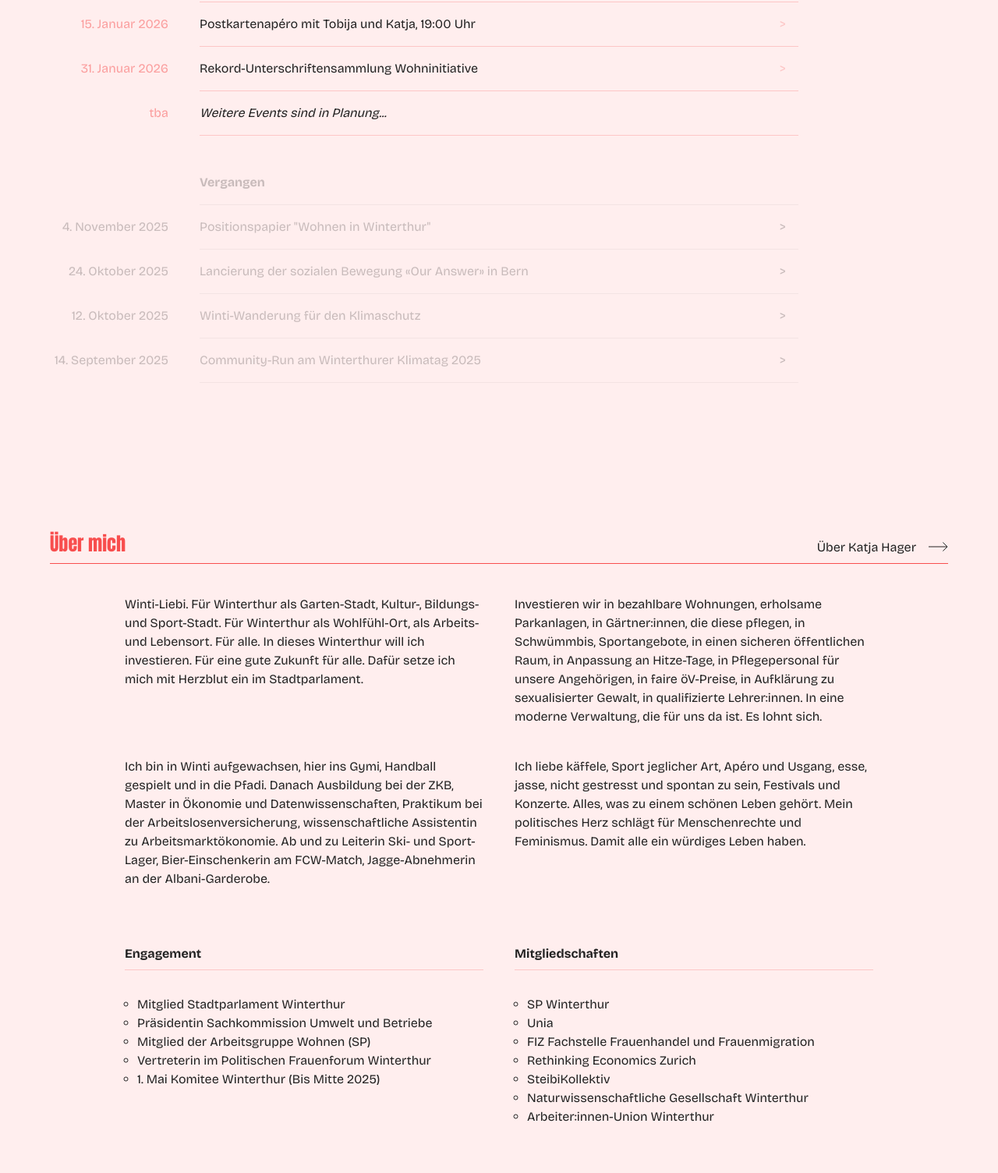
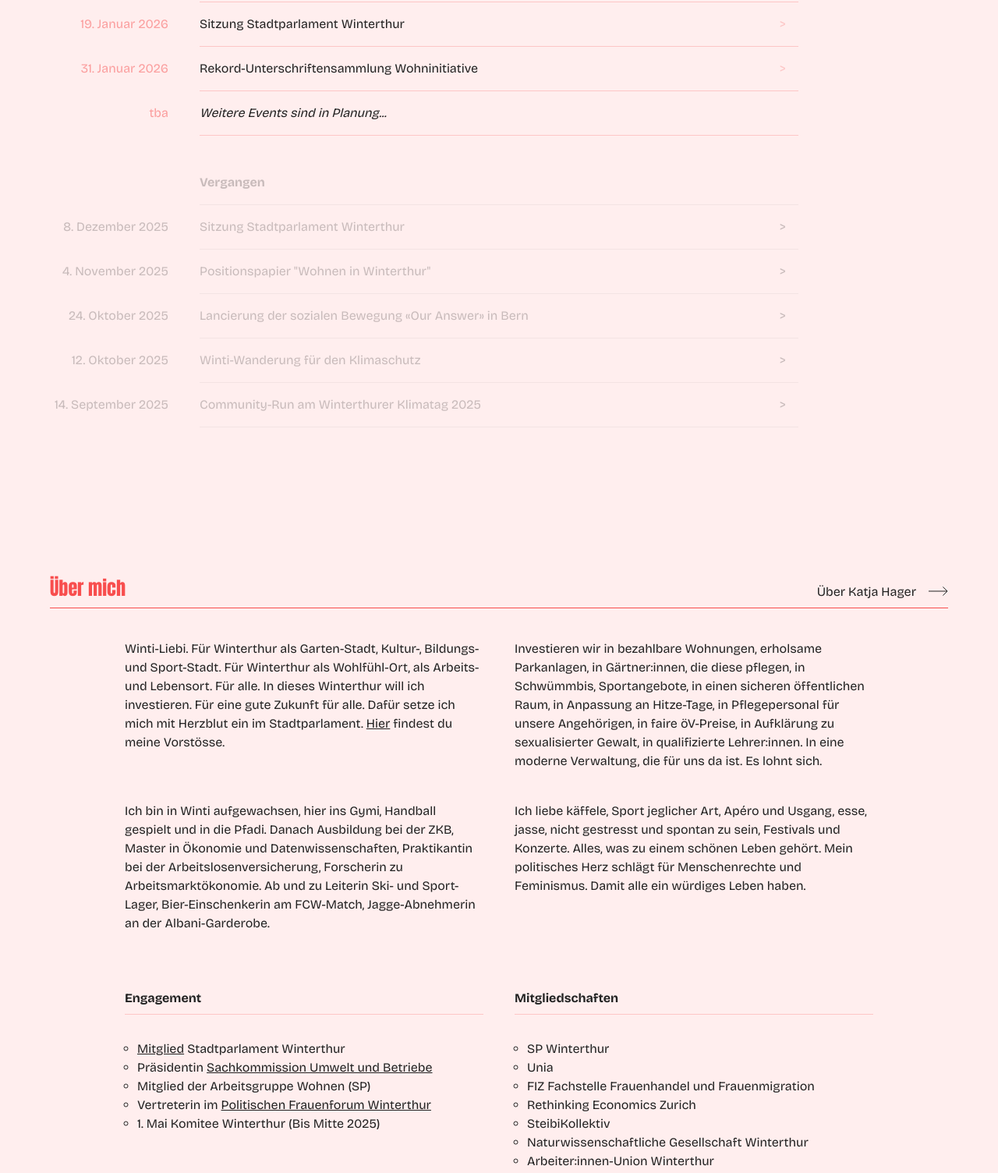
Before and after one commit to kathager/katjahager-ch, a plain HTML site: page index.html in a window 1280 px wide. Shown: the part 1718-3222 px from the top of the page at 78% size. Drawn offline with nearby package versions, Linux system fonts and the light colour scheme.

Commit message:
new links

```diff
--- a/index.html
+++ b/index.html
@@ -175,13 +175,6 @@
       <ul class="events__list">
         <li class="events_list-item events_list-item--title">Aktuell</li>
         <li class="events_list-item">
-          <a href="https://parlament.winterthur.ch/sitzung/6866851" target="_blank" title="Was steht an?">
-            <span class="date">8. Dezember 2025</span>
-            <p>Sitzung Stadtparlament Winterthur</p>
-            <span class="arrow">></span>
-          </a>
-        </li>
-        <li class="events_list-item">
             <a href="mailto:katja.hager@spwinti.ch" target="_blank" title="Kommst du auch?">
             <span class="date">4. Januar 2026</span>
             <p>Postkartenbrunch mit Tobija und Katja, 11:00 Uhr</p>
@@ -201,6 +194,13 @@
             <p>Postkartenapéro mit Tobija und Katja, 19:00 Uhr</p>
             <span class="arrow">></span>
           </a>
+        <li class="events_list-item">
+          <a href="https://parlament.winterthur.ch/sitzung/7089821" target="_blank" title="Traktanden">
+            <span class="date">19. Januar 2026</span>
+            <p>Sitzung Stadtparlament Winterthur</p>
+            <span class="arrow">></span>
+          </a>
+        </li>
         </li>
         <li class="events_list-item">
           <a href="https://spwinti.ch/veranstaltung/rekord-unterschriftensammlung-wohninitiative/" target="_blank" title="Mithelfen!">
@@ -220,6 +220,13 @@
       <!-- Vergangene Events -->
       <ul class="events__list events__list--past">
         <li class="events_list-item events_list-item--title">Vergangen</li>
+                <li class="events_list-item">
+          <a href="https://parlament.winterthur.ch/sitzung/6866851" target="_blank" title="Was steht an?">
+            <span class="date">8. Dezember 2025</span>
+            <p>Sitzung Stadtparlament Winterthur</p>
+            <span class="arrow">></span>
+          </a>
+        </li>
         <li class="events_list-item">
           <a href="" target="_blank" title="Positionspapier">
             <span class="date">4. November 2025</span>
@@ -264,14 +271,14 @@
       <div class="ueber-mich__content">
         <p>Winti-Liebi. Für Winterthur als Garten-Stadt, Kultur-, Bildungs- und Sport-Stadt. Für Winterthur als Wohlfühl-Ort,
           als Arbeits- und Lebensort. Für alle. In dieses Winterthur will ich investieren. Für eine gute Zukunft für alle.
-          Dafür setze ich mich mit Herzblut ein im Stadtparlament.</p>
+          Dafür setze ich mich mit Herzblut ein im Stadtparlament. <a href="https://parlament.winterthur.ch/behoerdenmitglieder/336560" title="Behördenmitglieder">Hier</a> findest du meine Vorstösse. </p>
         <p>Investieren wir in bezahlbare Wohnungen, erholsame Parkanlagen, in Gärtner:innen, die diese pflegen, in Schwümmbis,
           Sportangebote, in einen sicheren öffentlichen Raum, in Anpassung an Hitze-Tage, in Pflegepersonal für unsere Angehörigen,
            in faire öV-Preise, in Aufklärung zu sexualisierter Gewalt, in qualifizierte Lehrer:innen.
            In eine moderne Verwaltung, die für uns da ist. Es lohnt sich.</p>
         <p>Ich bin in Winti aufgewachsen, hier ins Gymi, Handball gespielt und in die Pfadi.
           Danach Ausbildung bei der ZKB, Master in Ökonomie und Datenwissenschaften,
-          Praktikum bei der Arbeitslosenversicherung, wissenschaftliche Assistentin zu Arbeitsmarktökonomie.
+          Praktikantin bei der Arbeitslosenversicherung, Forscherin zu Arbeitsmarktökonomie.
           Ab und zu Leiterin Ski- und Sport-Lager, Bier-Einschenkerin am FCW-Match,
           Jagge-Abnehmerin an der Albani-Garderobe.</p>
        <p>Ich liebe käffele, Sport jeglicher Art, Apéro und Usgang, esse, jasse, nicht gestresst und spontan zu sein, Festivals und Konzerte.
@@ -287,10 +294,10 @@
         <div class="engagement">
           <h3>Engagement</h3>
           <ul class="circles">
-            <li>Mitglied Stadtparlament Winterthur</li>
-            <li>Präsidentin Sachkommission Umwelt und Betriebe</li>
+            <li><a href="https://parlament.winterthur.ch/behoerdenmitglieder/336560" title="Behördenmitglieder">Mitglied</a> Stadtparlament Winterthur</li>
+            <li>Präsidentin <a href="https://parlament.winterthur.ch/kommissionen/29045" title="UBK">Sachkommission Umwelt und Betriebe</a></li>
             <li>Mitglied der Arbeitsgruppe Wohnen (SP)</li>
-            <li>Vertreterin im Politischen Frauenforum Winterthur</li>
+            <li>Vertreterin im <a href="https://www.frauenzentralewinterthur.ch/politisches-frauenforum/organisation/" title="PFF">Politischen Frauenforum Winterthur</a></li>
             <li>1. Mai Komitee Winterthur (Bis Mitte 2025)</li>
           </ul>
         </div>
```
